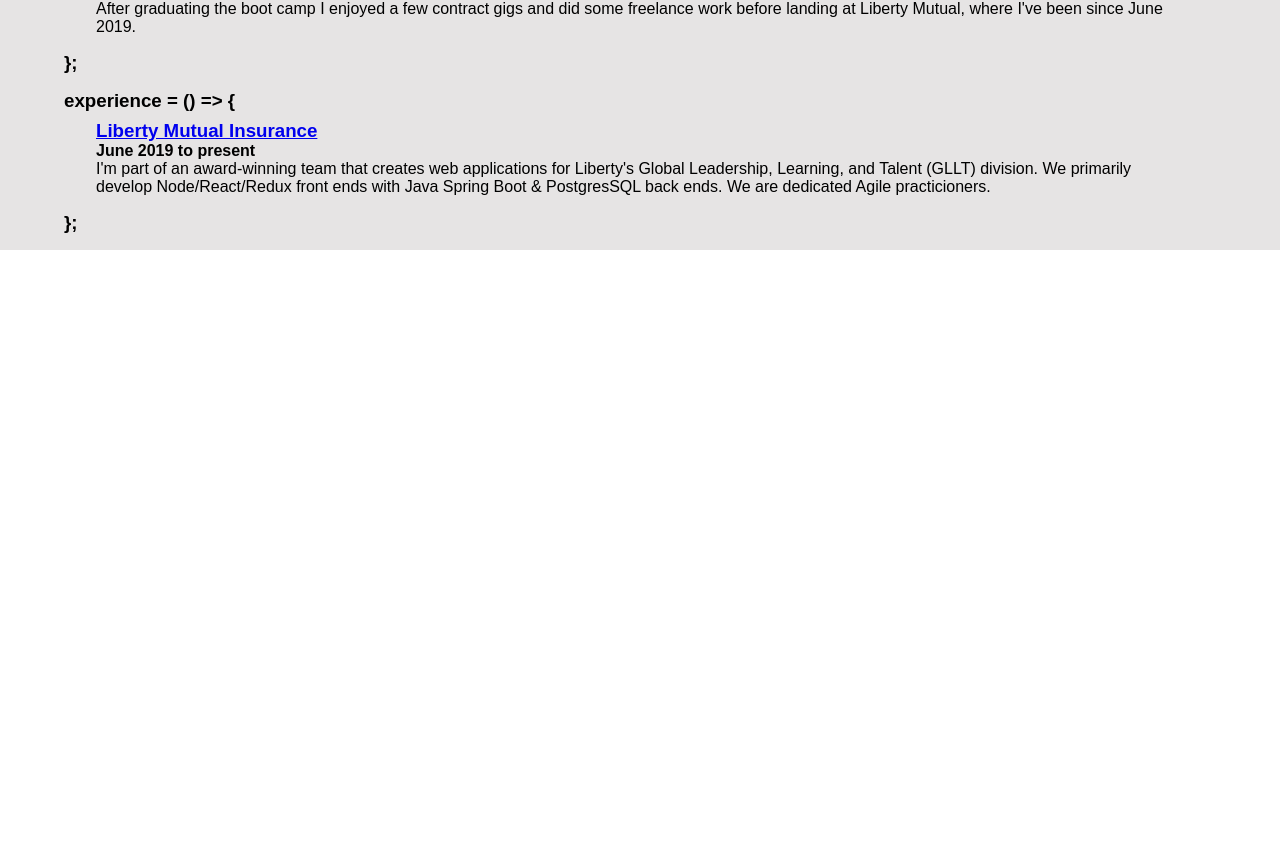
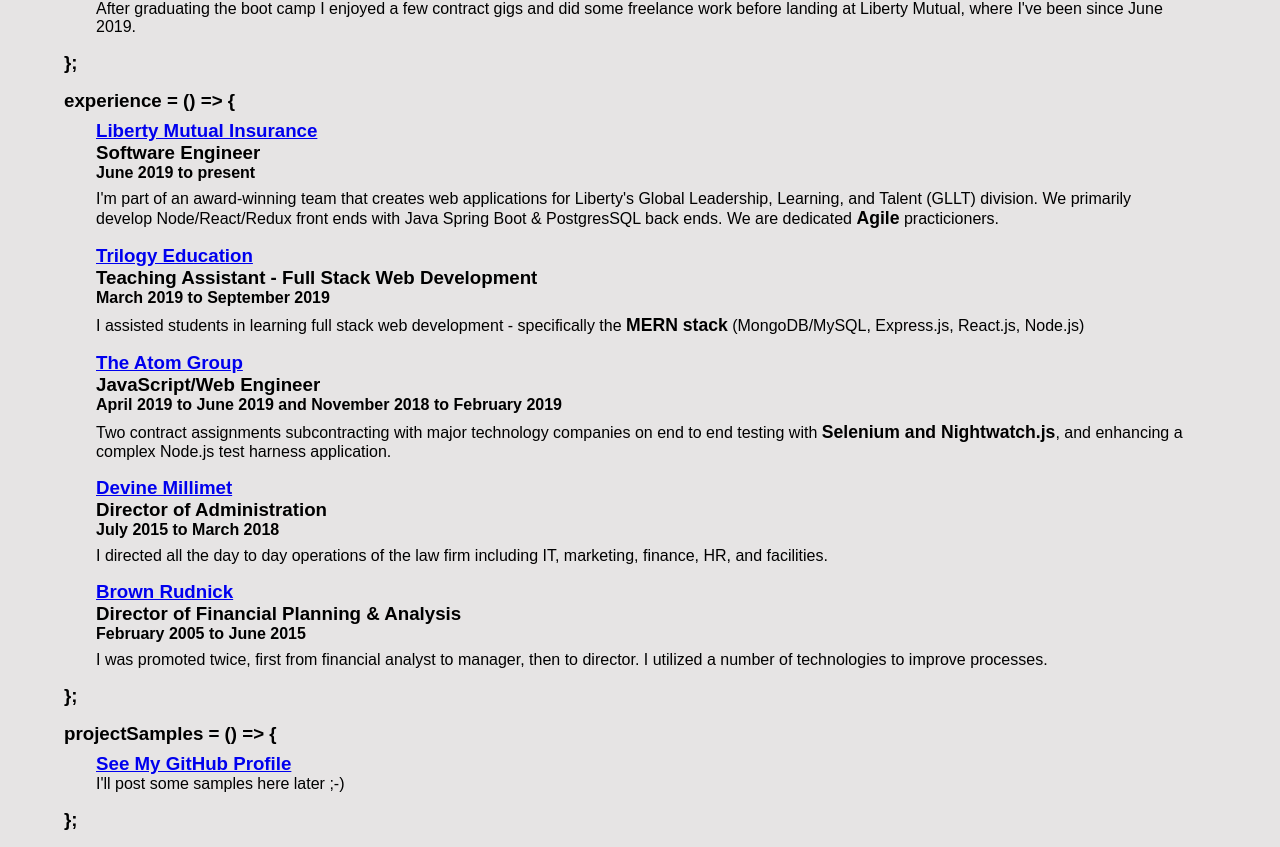
Before and after one commit to adamlacasse/portfolio, a React (Create React App) app in the folder react-refactor/: page / in a window 1280 px wide. Shown: the part 593-1440 px from the top of the page. Before the commit the page ends 843 px from the top, so only its background shows below. Built offline with nearby package versions, Linux system fonts and the light colour scheme; a web font is replaced by a local one.

Commit message:
good to go

```diff
--- a/react-refactor/src/components/Bio.js
+++ b/react-refactor/src/components/Bio.js
@@ -1,5 +1,4 @@
 import React from 'react';
-import CollapsibleTriggerWord from './CollapsibleTriggerWord';
 
 export default ({openSections, toggleOpenSection}) => {
   const isOpen = openSections.includes('biography');
@@ -8,7 +7,7 @@
     <div className="bio">
         <h3 className="collapsible-header">
             <span onClick={() => toggleOpenSection('biography')} onKeyPress={() => toggleOpenSection('biography')} tabIndex={0}>
-                <CollapsibleTriggerWord triggerWord="biography" />
+                biography
             </span>
             {` = () => {${!isOpen ? '};' : ''}`}
         </h3>
--- a/react-refactor/src/components/CollapsibleTriggerWord.js
+++ /dev/null
@@ -1,9 +0,0 @@
-import React from 'react';
-
-export default (props) => {
-    const { triggerWord } = props;
-
-    return (
-        <>{triggerWord}</>
-    )
-};
--- a/react-refactor/src/components/Experience.js
+++ b/react-refactor/src/components/Experience.js
@@ -1,5 +1,4 @@
 import React from 'react';
-import CollapsibleTriggerWord from './CollapsibleTriggerWord';
 
 export default ({openSections, toggleOpenSection}) => {
     const isOpen = openSections.includes('experience');
@@ -8,7 +7,7 @@
     <div className="experience">
         <h3 className="collapsible-header" >
             <span onClick={() => toggleOpenSection('experience')} onKeyPress={() => toggleOpenSection('experience')} tabIndex={0}>
-                <CollapsibleTriggerWord triggerWord="experience" />
+                experience
             </span>
             {` = () => {${!isOpen ? '};' : ''}`}
         </h3>
@@ -18,8 +17,33 @@
                     <ul>
                         <li>
                             <h3><a href="https://www.libertymutual.com/" target="_blank" rel="noopener noreferrer">Liberty Mutual Insurance</a></h3>
+                            <h3>Software Engineer</h3>
                             <h4>June 2019 to present</h4>
-                            <p>I'm part of an award-winning team that creates web applications for Liberty's Global Leadership, Learning, and Talent (GLLT) division. We primarily develop Node/React/Redux front ends with Java Spring Boot & PostgresSQL back ends. We are dedicated Agile practicioners.</p>
+                            <p>I'm part of an award-winning team that creates web applications for Liberty's Global Leadership, Learning, and Talent (GLLT) division. We primarily develop Node/React/Redux front ends with Java Spring Boot & PostgresSQL back ends. We are dedicated <span className="emphasized-words">Agile</span> practicioners.</p>
+                        </li>
+                        <li>
+                            <h3><a href="https://www.trilogyed.com/" target="_blank" rel="noopener noreferrer">Trilogy Education</a></h3>
+                            <h3>Teaching Assistant - Full Stack Web Development</h3>
+                            <h4>March 2019 to September 2019</h4>
+                            <p>I assisted students in learning full stack web development - specifically the <span className="emphasized-words">MERN stack</span> (MongoDB/MySQL, Express.js, React.js, Node.js)</p>
+                        </li>
+                        <li>
+                            <h3><a href="https://www.theatomgroup.com/" target="_blank" rel="noopener noreferrer">The Atom Group</a></h3>
+                            <h3>JavaScript/Web Engineer</h3>
+                            <h4>April 2019 to June 2019 and November 2018 to February 2019</h4>
+                            <p>Two contract assignments subcontracting with major technology companies on end to end testing with <span className="emphasized-words">Selenium and Nightwatch.js</span>, and enhancing a complex Node.js test harness application.</p>
+                        </li>
+                        <li>
+                            <h3><a href="https://www.devinemillimet.com/" target="_blank" rel="noopener noreferrer">Devine Millimet</a></h3>
+                            <h3>Director of Administration</h3>
+                            <h4>July 2015 to March 2018</h4>
+                            <p>I directed all the day to day operations of the law firm including IT, marketing, finance, HR, and facilities.</p>
+                        </li>
+                        <li>
+                            <h3><a href="https://www.brownrudnick.com/" target="_blank" rel="noopener noreferrer">Brown Rudnick</a></h3>
+                            <h3>Director of Financial Planning & Analysis</h3>
+                            <h4>February 2005 to June 2015</h4>
+                            <p>I was promoted twice, first from financial analyst to manager, then to director. I utilized a number of technologies to improve processes.</p>
                         </li>
                     </ul>
                 </article>
--- a/react-refactor/src/components/Nav.js
+++ b/react-refactor/src/components/Nav.js
@@ -29,8 +29,8 @@
                 <img src={postgresImg} alt="PostgresSQL logo" />
             </div>
             <h3 className="collapsible-header">
-                <span tabIndex={0} onClick={handleClick}>openOrCloseAllSections</span>
-                {' = () => { // try me }'}
+                <span tabIndex={0} onClick={handleClick} onKeyPress={handleClick}>openOrCloseAllSections</span>
+                {' = () => { // try me! }'}
             </h3>
         </nav>
     );
--- /dev/null
+++ b/react-refactor/src/components/ProjectSamples.js
@@ -0,0 +1,29 @@
+import React from 'react';
+
+export default ({openSections, toggleOpenSection}) => {
+    const isOpen = openSections.includes('projectSamples');
+
+  return (
+    <div className="project-samples">
+        <h3 className="collapsible-header" >
+            <span onClick={() => toggleOpenSection('projectSamples')} onKeyPress={() => toggleOpenSection('projectSamples')} tabIndex={0}>
+                projectSamples
+            </span>
+            {` = () => {${!isOpen ? '};' : ''}`}
+        </h3>
+        {isOpen && (
+            <>
+                <article>
+                    <ul>
+                        <li>
+                            <h3><a href="https://github.com/adamlacasse" target="_blank" rel="noopener noreferrer">See My GitHub Profile</a></h3>
+                            <p>I'll post some samples here later ;-)</p>
+                        </li>
+                    </ul>
+                </article>
+                <h3>{'};'}</h3>
+            </>
+        )}
+    </div>
+  );
+}
--- a/react-refactor/src/containers/App.js
+++ b/react-refactor/src/containers/App.js
@@ -3,6 +3,7 @@
 import Nav from '../components/Nav';
 import Bio from '../components/Bio';
 import Experience from '../components/Experience';
+import ProjectSamples from '../components/ProjectSamples';
 import { defaultOpenSections } from '../helpers/constants';
 import '../styles/App.scss'
 
@@ -15,14 +16,13 @@
     return setOpenSections([...openSections, sectionName]);
   }
 
-  console.log(openSections);
-
   return (
     <div className="app">
       <Header />
       <Nav openSections={openSections} setOpenSections={setOpenSections} />
       <Bio openSections={openSections} toggleOpenSection={toggleOpenSection} />
       <Experience openSections={openSections} toggleOpenSection={toggleOpenSection} />
+      <ProjectSamples openSections={openSections} toggleOpenSection={toggleOpenSection} />
     </div>
   );
 };
--- a/react-refactor/src/styles/App.scss
+++ b/react-refactor/src/styles/App.scss
@@ -31,7 +31,7 @@
     }
 }
 
-.bio, .experience {
+.bio, .experience, .project-samples {
 
     hr {
         border: 1px solid dodgerblue;
@@ -41,6 +41,10 @@
 
     article {
         margin: .5rem 2rem;
+
+        h4 {
+            margin-bottom: .5rem;
+        }
     }
 
     p {
```
